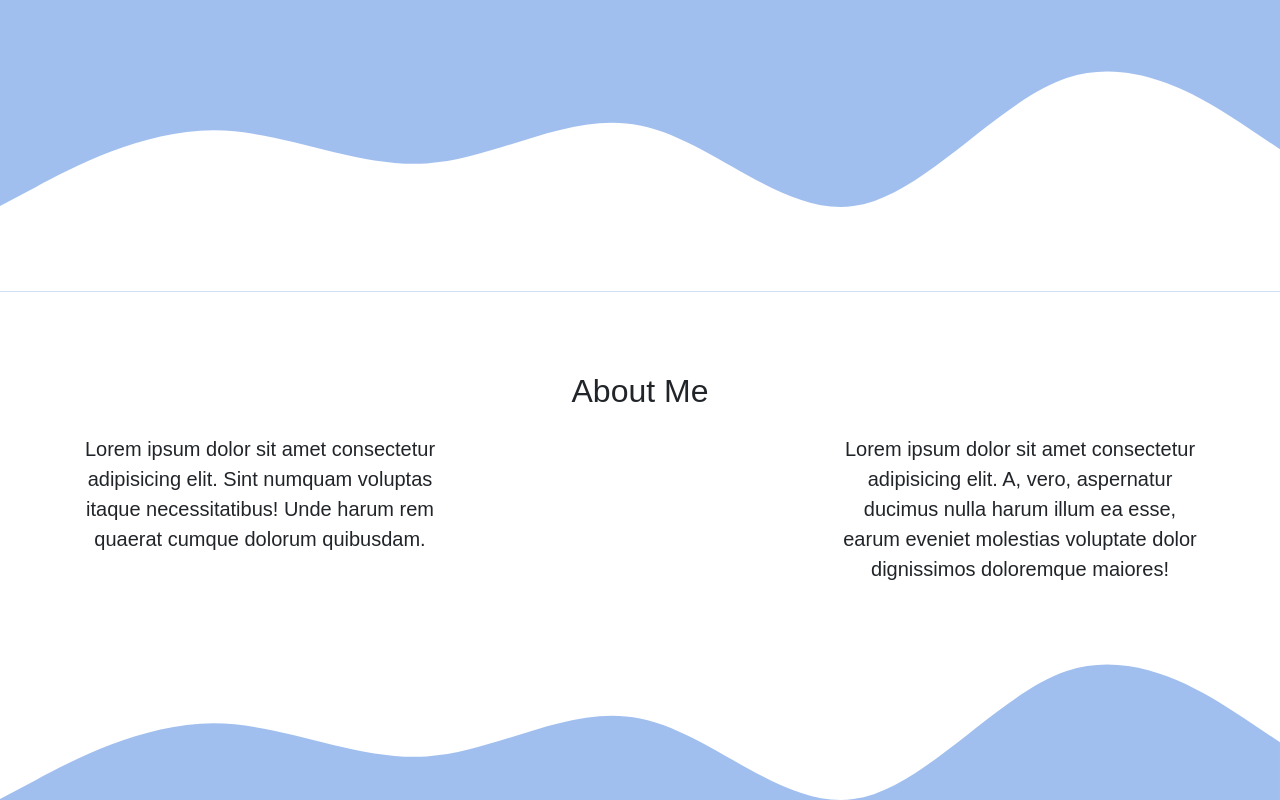
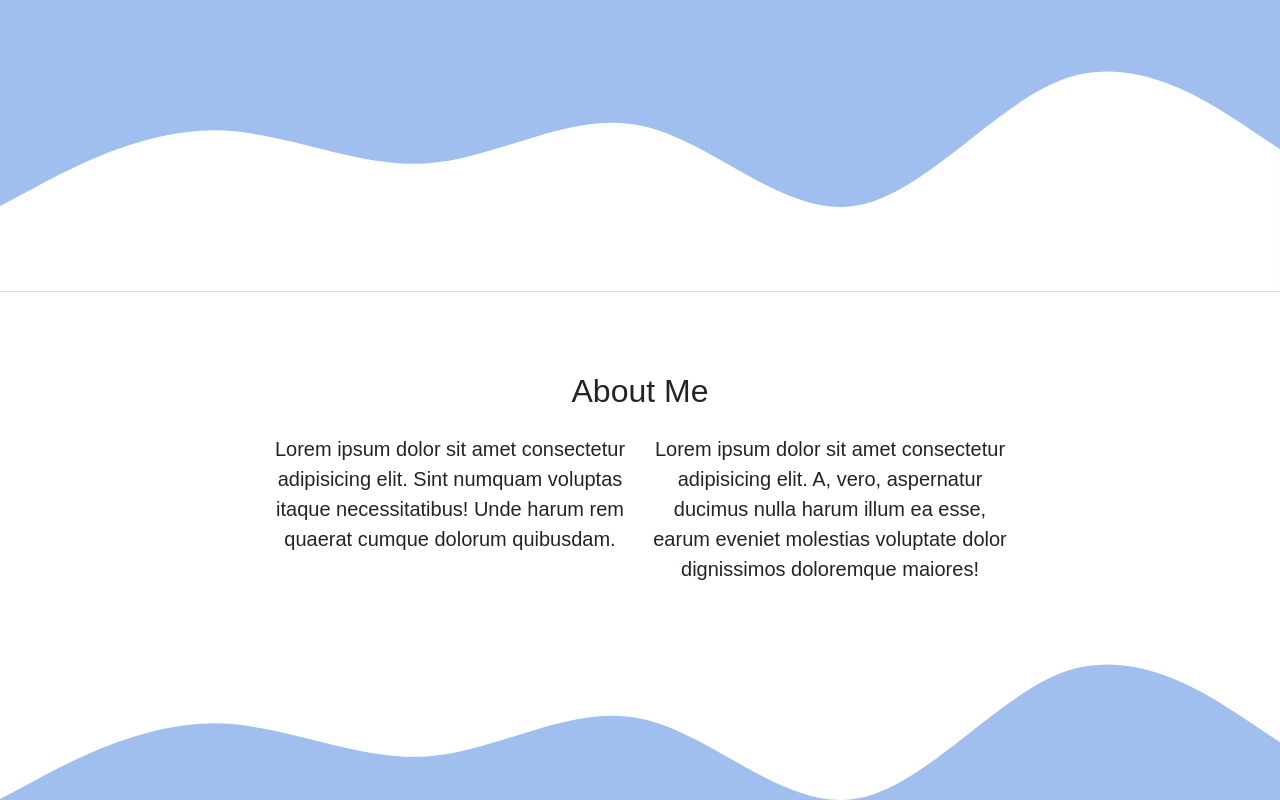
Before and after one commit to haykal24/portfolioku, a plain HTML site: page index.html in a window 1280 px wide. Shown: the part 407-1207 px from the top of the page. Drawn offline with nearby package versions, Linux system fonts and the light colour scheme.

Commit message:
overflow X

```diff
--- a/css/style.css
+++ b/css/style.css
@@ -1,6 +1,8 @@
 /* body */
 body {
     font-family: 'Oswald', sans-serif;
+    overflow-x: hidden;
+
 }
 
 
@@ -20,7 +22,6 @@ body {
 
 
 .jumbotron h1 {
-    width: auto;
     color: rgb(255, 255, 255);
     text-shadow: 5px 5px 5px black;
     font-weight: bold;
--- a/index.html
+++ b/index.html
@@ -72,11 +72,11 @@
             <h2>About Me</h2>
           </div>
         </div>
-        <div class="row justify-content-between fs-5 text-center">
-          <div class="col-md-4" data-aos="fade-down-right" data-aos-duration="2000" data-aos-delay="200">
+        <div class="row justify-content-center fs-5 text-center">
+          <div class="col-md-4" data-aos="fade-down-right" data-aos-duration="2000" data-aos-delay="100">
             <p>Lorem ipsum dolor sit amet consectetur adipisicing elit. Sint numquam voluptas itaque necessitatibus! Unde harum rem quaerat cumque dolorum quibusdam.</p>
           </div>
-          <div class="col-md-4" data-aos="fade-up-left" data-aos-duration="2000" data-aos-delay="200">
+          <div class="col-md-4" data-aos="fade-up-left" data-aos-duration="2000" data-aos-delay="100">
             <p>Lorem ipsum dolor sit amet consectetur adipisicing elit. A, vero, aspernatur ducimus nulla harum illum ea esse, earum eveniet molestias voluptate dolor dignissimos doloremque maiores!</p>
           </div>
         </div>
@@ -327,7 +327,7 @@
                   gsap.to(".display-4", { duration: 5, delay: 1, text: "Hi, you can call me haykal, i am a junior web developer" });
                   gsap.from(".navbar", { duration: 1, y: -100, opacity: 0, ease: "bounce" });
                   // gsap.from(".img-thumbnail", { duration: 1, y: -200, opacity: 0, ease: "bounce", delay:7});
-                  gsap.from(".img-thumbnail", {y:-200,x:-200, rotation: 360, duration:2, ease:"bounce",delay:2});
+                  gsap.from(".img-thumbnail", {y:-100,x:-100, rotation: 360, duration:2, ease:"bounce",delay:2});
     </script>
   </body>
 </html>
```
